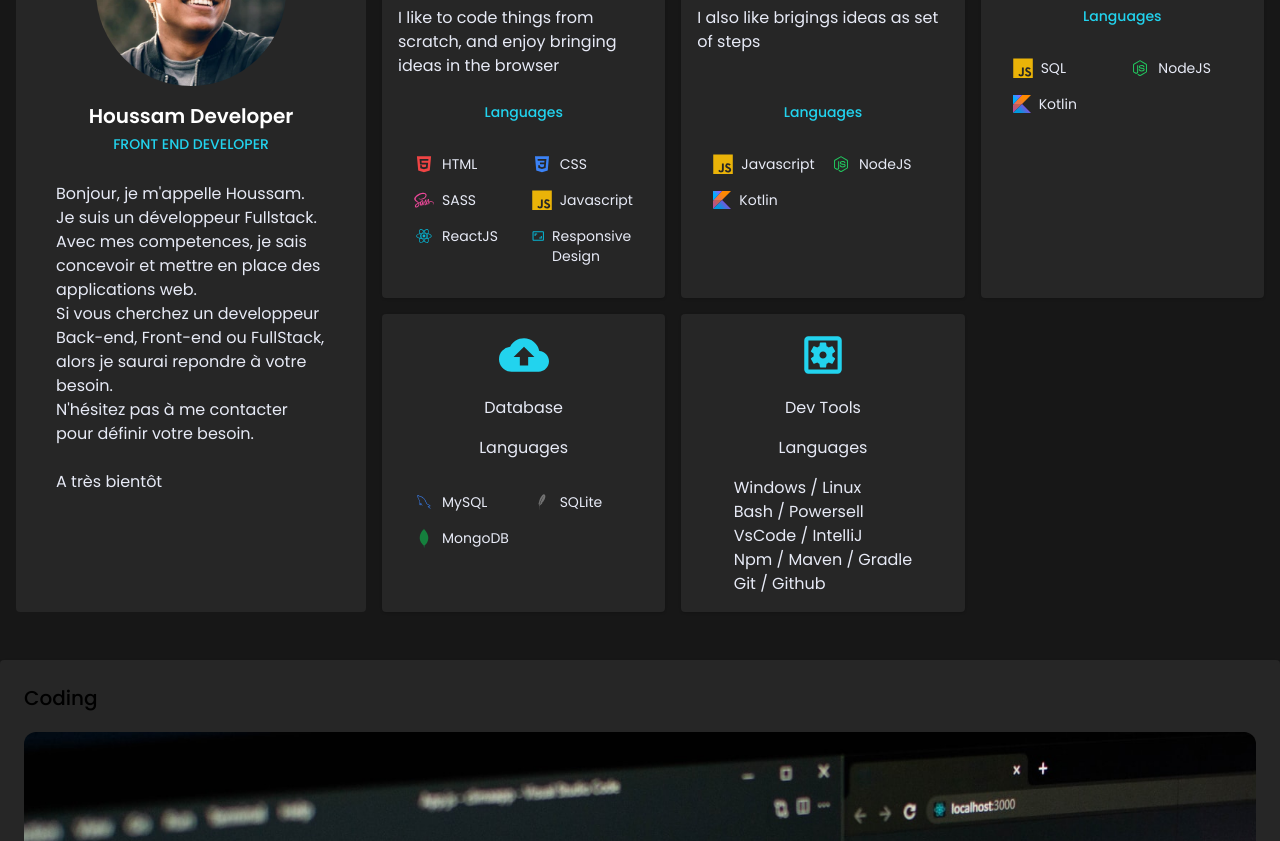
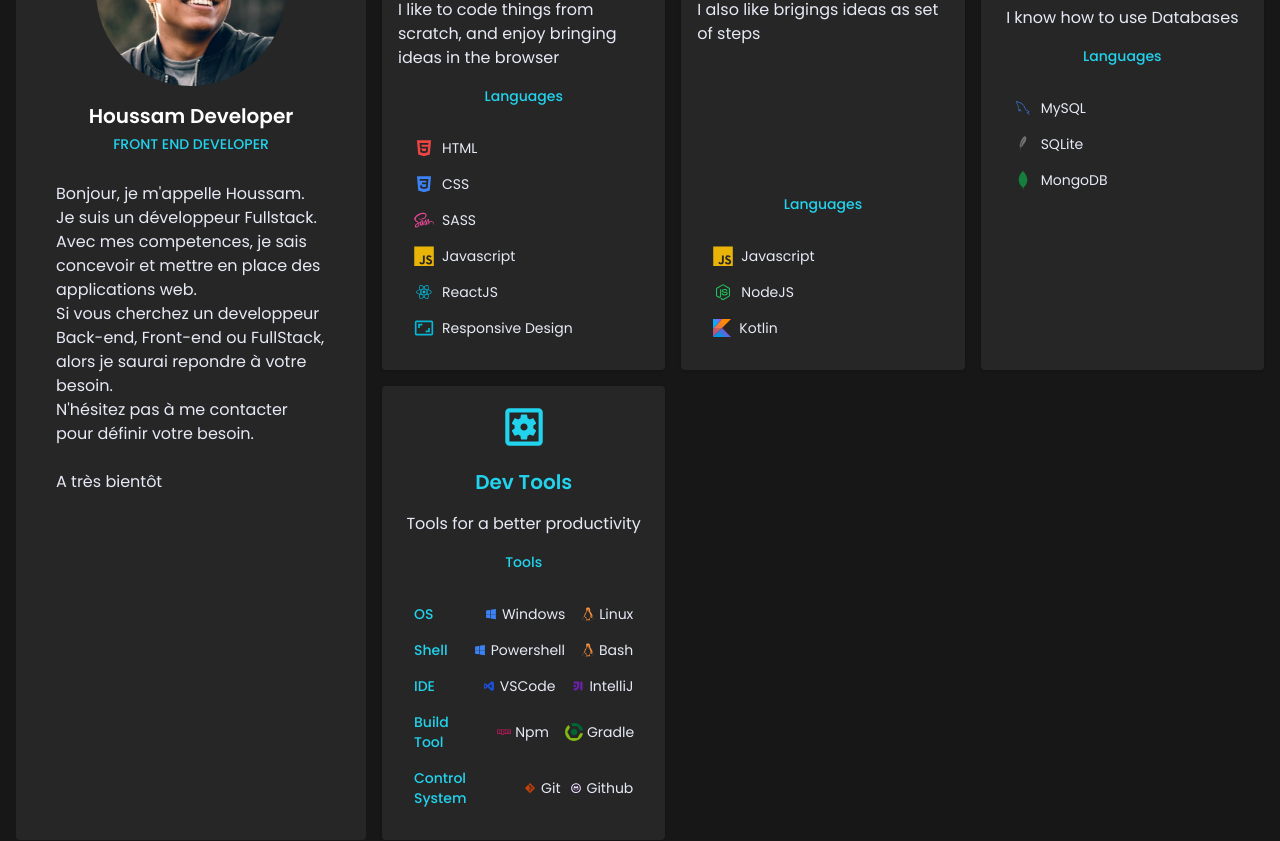
Before and after one commit to houssam-developer/my-portfolio, a React (Vite) app: page / in a window 1280 px wide. Shown: the part 940-1781 px from the top of the page. Built offline with nearby package versions, Linux system fonts and the light colour scheme.

Commit message:
feat: add Dev Tools card

```diff
--- a/src/App.jsx
+++ b/src/App.jsx
@@ -103,10 +103,12 @@ function App() {
 					</div>
 				</div>
 				<div>
-					<div className='container-box flex flex-col items-center gap-4'>
-						<MdOutlinePhonelink size={50} className='text-cyan-400' />
-						<h2 className='font-sans text-xl font-semibold text-cyan-400'>Front End</h2>
-						<p className='text-md font-sans font-normal text-primary flex self-start min-h-[10vh]'>I like to code things from scratch, and enjoy bringing ideas in the browser</p>
+					<div className='container-box flex flex-col justify-between items-center gap-4'>
+						<div className='flex flex-col items-center gap-2'>
+							<MdOutlinePhonelink size={50} className='text-cyan-400' />
+							<h2 className='font-sans text-xl font-semibold text-cyan-400'>Front End</h2>
+						</div>
+						<p className='text-md font-sans font-normal text-primary flex self-start flex-grow '>I like to code things from scratch, and enjoy bringing ideas in the browser</p>
 						<h3 className='font-sans text-cyan-400 font-medium text-sm'>Languages</h3>
 						{/* <ul className='flex flex-col items-center gap-3 w-full'> */}
 						<ul className='w-full container-layout-small-grid'>
@@ -118,10 +120,12 @@ function App() {
 							<li className='flex gap-2 text-sm'><MdAspectRatio size={20} className='text-cyan-500' /> <span>Responsive Design</span></li>
 						</ul>
 					</div>
-					<div className='container-box  flex flex-col  items-center gap-4'>
-						<MdDns size={50} className='text-cyan-400' />
-						<h2 className='font-sans text-xl font-semibold text-cyan-400 '>Back End</h2>
-						<p className='text-md font-sans font-normal text-primary min-h-[10vh]'>I also like brigings ideas as set of steps</p>
+					<div className='container-box  flex flex-col justify-between items-center gap-4'>
+						<div className='flex flex-col items-center gap-2'>
+							<MdDns size={50} className='text-cyan-400' />
+							<h2 className='font-sans text-xl font-semibold text-cyan-400 '>Back End</h2>
+						</div>
+						<p className='text-md font-sans font-normal text-primary flex-grow'>I also like brigings ideas as set of steps</p>
 						<h3 className='font-sans text-cyan-400 font-medium text-sm'>Languages</h3>
 						<ul className='w-full container-layout-small-grid'>
 							<li className='flex gap-2 text-sm'><DiJsBadge size={20} className='text-yellow-500' /> <span>Javascript</span></li>
@@ -132,40 +136,51 @@ function App() {
 							</li>
 						</ul>
 					</div>
-					<div className='container-box  flex flex-col  items-center gap-4'>
+
+					<div className='container-box  flex flex-col items-center gap-4'>
 						<MdBackup size={50} className='text-cyan-400' />
 						<h2 className='font-sans text-xl font-semibold text-cyan-400 '>Database</h2>
+						<p className='text-md font-sans font-normal text-primary'>I know how to use Databases</p>
 						<h3 className='font-sans text-cyan-400 font-medium text-sm'>Languages</h3>
-						<ul className='w-full container-layout-small-grid'>
-							<li className='flex gap-2 text-sm'><DiJsBadge size={20} className='text-yellow-500' /> <span>SQL</span></li>
-							<li className='flex gap-2 text-sm'><DiNodejsSmall size={20} className='text-green-500' /> <span>NodeJS</span></li>
-							<li className='flex gap-2 text-sm'>
-								<img src="src/images/kotlin-logo.svg" width={'18px'} height={'18px'} alt="logo of kotlin language" />
-								<span>Kotlin</span>
-							</li>
-						</ul>
-					</div>
-					<div className='container-box  flex flex-col items-center gap-4'>
-						<MdBackup size={50} className='text-cyan-400' />
-						<h2>Database</h2>
-						<h3>Languages</h3>
 						<ul className='w-full container-layout-small-grid'>
 							<li className='flex gap-2 text-sm'><DiMysql size={20} className='text-blue-500' /> <span>MySQL</span></li>
 							<li className='flex gap-2 text-sm'><DiSqllite size={20} className='text-neutral-500' /> <span>SQLite</span></li>
 							<li className='flex gap-2 text-sm'><DiMongodb size={20} className='text-green-700' /> <span>MongoDB</span></li>
-
 						</ul>
 					</div>
 					<div className='container-box  flex flex-col items-center gap-4'>
 						<MdOutlineSettingsApplications size={50} className='text-cyan-400' />
-						<h2>Dev Tools</h2>
-						<h3>Languages</h3>
-						<ul>
-							<li>Windows / Linux</li>
-							<li>Bash / Powersell</li>
-							<li>VsCode / IntelliJ</li>
-							<li>Npm / Maven / Gradle</li>
-							<li>Git / Github</li>
+						<h2 className='font-sans text-xl font-semibold text-cyan-400 '>Dev Tools</h2>
+						<p className='text-md font-sans font-normal text-primary'>Tools for a better productivity</p>
+						<h3 className='font-sans text-cyan-400 font-medium text-sm'>Tools</h3>
+						<ul className='w-fill container-layout-small-grid'>
+							<li className='flex gap-4 text-sm'>
+								<h4 className='font-sans text-cyan-400 font-medium text-sm mr-auto'>OS</h4>
+								<span className='flex items-center gap-1'><DiWindows className=' text-blue-500' /> Windows </span>
+								<span className='flex items-center gap-1'><DiLinux className=' text-orange-400' /> Linux </span>
+							</li>
+							<li className='flex gap-4 text-sm'>
+								<h4 className='font-sans text-cyan-400 font-medium text-sm mr-auto'>Shell</h4>
+								<span className='flex items-center gap-1'><DiWindows className=' text-blue-500' /> Powershell </span>
+								<span className='flex items-center gap-1'><DiLinux className=' text-orange-400' /> Bash </span>
+							</li>
+							<li className='flex gap-4 text-sm'>
+								<h4 className='font-sans text-cyan-400 font-medium text-sm mr-auto'>IDE</h4>
+								<span className='flex items-center gap-1'><DiVisualstudio className=' text-blue-700' /> VSCode </span>
+								<span className='flex items-center gap-1'><DiIntellij className=' text-purple-800' /> IntelliJ </span>
+							</li>
+							<li className='flex gap-4 text-sm'>
+								<h4 className='font-sans text-cyan-400 font-medium text-sm mr-auto'>Build Tool</h4>
+								<span className='flex items-center gap-1'><DiNpm className=' text-pink-700' /> Npm </span>
+								<span className='flex items-center gap-1'><img src="src/images/gradle-logo.svg" width={'18px'} height={'18px'} alt="logo of gradle build tool" /> Gradle </span>
+							</li>
+
+							<li className='flex gap-2 text-sm'>
+								<h4 className='font-sans text-cyan-400 font-medium text-sm mr-auto'>Control System</h4>
+								<span className='flex items-center gap-1'><DiGit className=' text-orange-700' /> Git </span>
+								<span className='flex items-center gap-1'><DiGithub className=' text-purple-200' /> Github </span>
+							</li>
+
 						</ul>
 					</div>
 
--- a/src/App.scss
+++ b/src/App.scss
@@ -50,6 +50,6 @@
 .container-layout-small-grid {
 	padding: 1em;
 	display: grid;
-	grid-template-columns: repeat(auto-fit, minmax(100px, 1fr));
+	grid-template-columns: repeat(auto-fit, minmax(150px, 1fr));
 	gap: 1em;
 }
```
Also changed, not shown: src/images/gradle-logo.svg (added), src/images/icons8-kotlin.svg (deleted).
